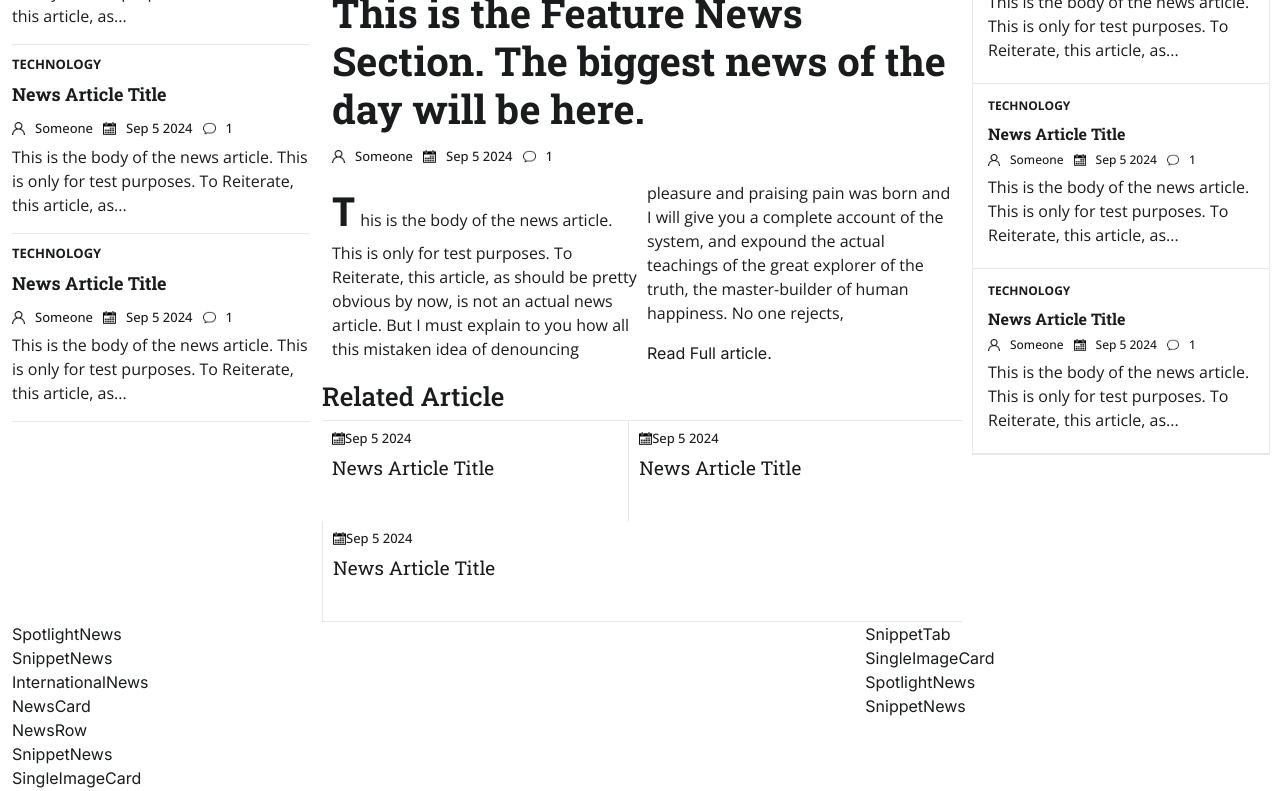
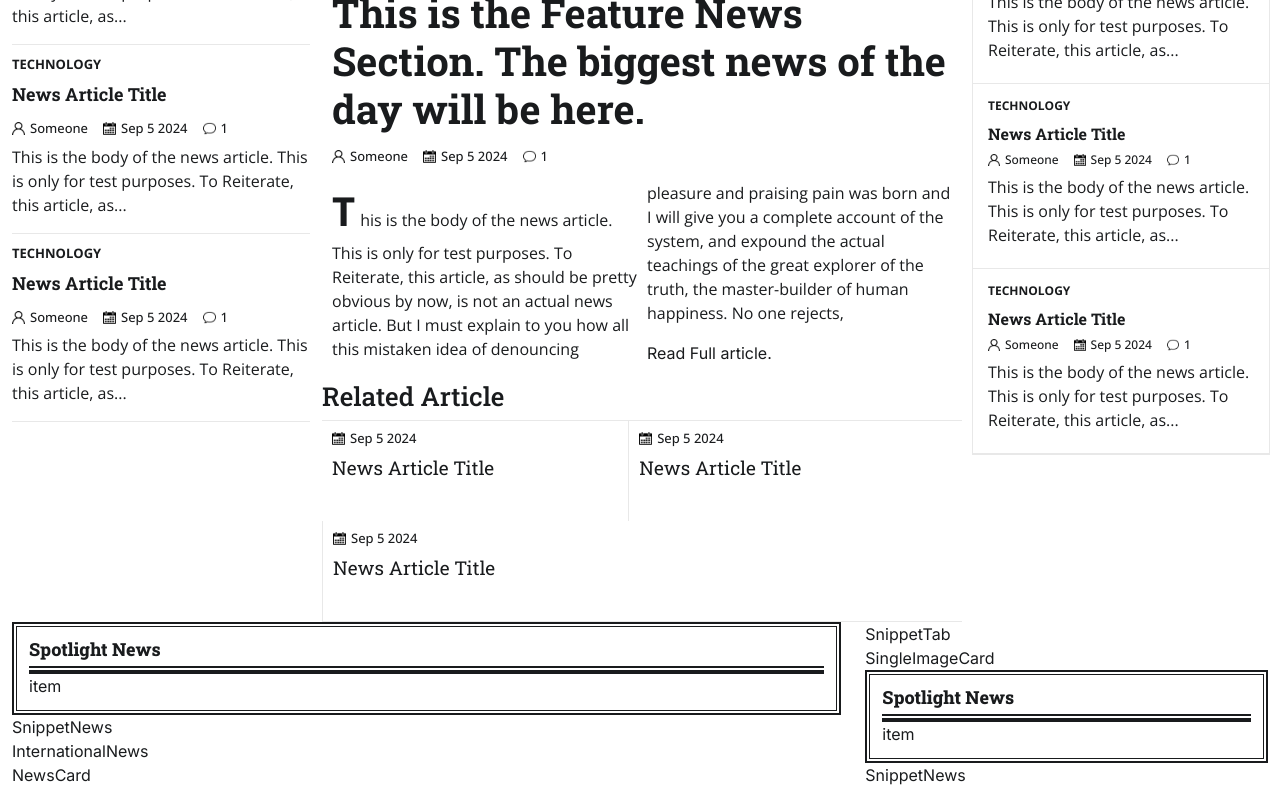
Before and after one commit to srijit1605/communicationWire, a Next.js app in the folder news-wire/: page / in a window 1280 px wide. Shown: the part 820-1611 px from the top of the page. Built offline with nearby package versions, Linux system fonts and the light colour scheme; no server answers.

Commit message:
spotlight widget started

```diff
--- a/news-wire/app/article/[id]/page.js
+++ b/news-wire/app/article/[id]/page.js
@@ -2,7 +2,7 @@ import React from 'react'
 
 const page = () => {
   return (
-    <div>page</div>
+    <div>news article page</div>
   )
 }
 
--- a/news-wire/components/Hero/HeroFeature/FeatureRelated/FeatureRelatedArticle/FeatureRelatedArticle.module.css
+++ b/news-wire/components/Hero/HeroFeature/FeatureRelated/FeatureRelatedArticle/FeatureRelatedArticle.module.css
@@ -20,6 +20,7 @@
 .detailsAlignment {
     display: flex;
     align-items: center;
+    gap: 5px;
 }
 
 .newsDetails
--- a/news-wire/components/Hero/HeroFeature/HeroFeature.module.css
+++ b/news-wire/components/Hero/HeroFeature/HeroFeature.module.css
@@ -21,7 +21,11 @@
     margin: 8px 0;
     display: flex;
     align-items: center;
-    gap: 10px;
+    gap: 5px;
+}
+
+.detailsAlignment h6 {
+    margin-right: 10px;
 }
 
 .newsDetails
@@ -41,7 +45,7 @@
     font-family: 'Open Sans';
     font-size: 13px;
     color: white;
-    background-color: black;
+    background-color: #000000;
     text-transform: capitalize;
     font-weight: 500;
     margin: 10px 0;
--- a/news-wire/components/Hero/RightWidget/RightWidget.jsx
+++ b/news-wire/components/Hero/RightWidget/RightWidget.jsx
@@ -90,11 +90,11 @@ const RightWidget = () => {
     return (
         <div className={styles.widgetStyle}>
             <div className={styles.tabButtons}>
-                <div className={styles.tabButton} style={{borderBottom: trending? '0px solid black' : '2px solid black'}} onClick={()=>{setTrending(false)}}>
+                <div className={styles.tabButton} style={{borderBottom: trending? '0px solid #191b1d' : '2px solid #191b1d'}} onClick={()=>{setTrending(false)}}>
                     <img src='/static/img/clock.png' width={14} alt='latest' title='latest'/>
                     <h5 className={styles.tabButtonText}>Latest News</h5>
                 </div>
-                <div className={styles.tabButton}  style={{borderBottom: trending? '2px solid black' : '0px solid black'}} onClick={()=>{setTrending(true)}}>
+                <div className={styles.tabButton}  style={{borderBottom: trending? '2px solid #191b1d' : '0px solid #191b1d'}} onClick={()=>{setTrending(true)}}>
                     <img src='/static/img/trending.png' width={14} alt='trending' title='Trending'/>
                     <h5 className={styles.tabButtonText}>Trending News</h5>
                 </div>
--- a/news-wire/components/NewsPreviews/HeroOtherPreviews/HeroOtherPreviews.module.css
+++ b/news-wire/components/NewsPreviews/HeroOtherPreviews/HeroOtherPreviews.module.css
@@ -38,9 +38,12 @@
 .detailsAlignment {
     display: flex;
     align-items: center;
-    gap: 10px;
+    gap: 5px;
 }
 
+.detailsAlignment h6 {
+    margin-right: 10px;
+}
 .newsCategoryWidget {
     font-family: 'Open Sans';
     font-size: 12px;
--- a/news-wire/components/NewsPreviews/SpotlightNews/SpotlightNews.jsx
+++ b/news-wire/components/NewsPreviews/SpotlightNews/SpotlightNews.jsx
@@ -1,8 +1,14 @@
 import React from 'react'
+import styles from './SpotlightNews.module.css'
 
 const SpotlightNews = () => {
   return (
-    <div>SpotlightNews</div>
+    <div className={styles.spolightBorder}>
+      <div className={styles.spolightHeader}>
+      <h3 className={styles.sectionHeader}>Spotlight News</h3>
+      <div>item</div>
+      </div>
+    </div>
   )
 }
 
--- /dev/null
+++ b/news-wire/components/NewsPreviews/SpotlightNews/SpotlightNews.module.css
@@ -0,0 +1,40 @@
+.spolightBorder {
+    position: relative;
+    border: 2px solid #191b1d;
+    padding: 10px;
+}
+
+.spolightBorder::after {
+    position: absolute;
+    content: '';
+    display: block;
+    inset: 2px;
+    border: 1px solid #191b1d;
+    z-index: -1;
+}
+
+.sectionHeader {
+    position: relative;
+    font-size: 18px;
+    font-family: 'Roboto Slab';
+    font-weight: 800;
+    margin-bottom: 0px;
+    padding: 0 0 10px;
+    border-bottom: 4px solid #191b1d;
+}
+
+.spolightHeader {
+    padding: 5px;
+    border: none;
+}
+
+.sectionHeader::before {
+    position: absolute;
+    top: auto;
+    right: 0;
+    bottom: 2px;
+    left: 0;
+    display: block;
+    content: '';
+    border-bottom: 2px solid #191b1d;
+}
```
